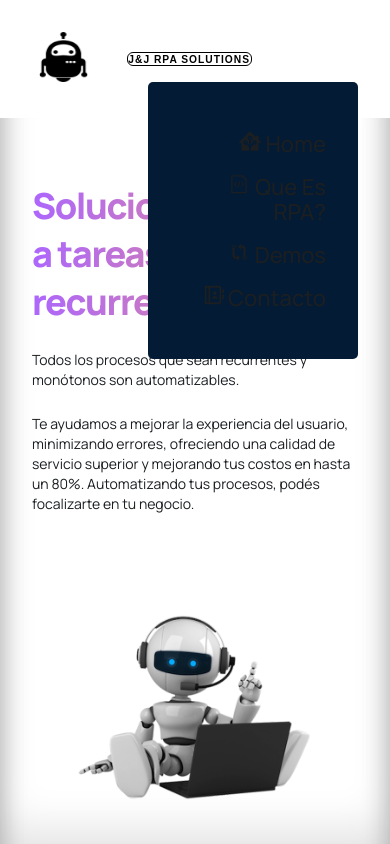
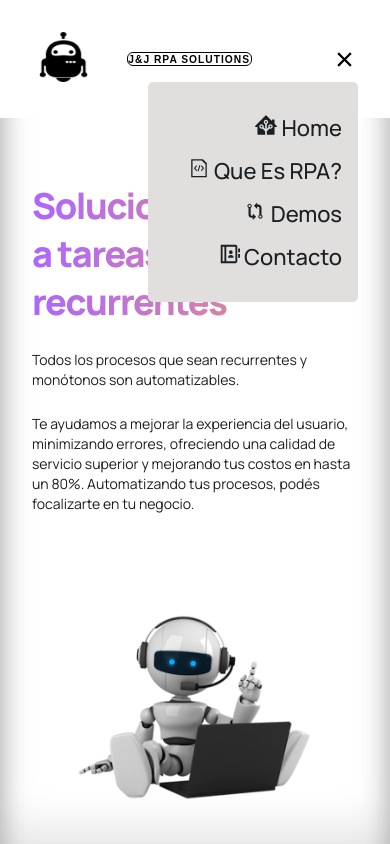
Before and after one commit to jonathanvolker/AtomationsWebPage-FrontendApp, a React (Create React App) app: page / in a window 390 px wide. Both pictures are taken after a click on the icon 344 px from the left and 59 px from the top of the page. Shown: the top 844 px of the page. Built offline with nearby package versions, Linux system fonts and the light colour scheme.

Commit message:
ultimos retoques

```diff
--- a/src/components/home/Home.jsx
+++ b/src/components/home/Home.jsx
@@ -18,7 +18,7 @@ export default function Home() {
             <WhatrpaAutomations />
             <Feature />
             <Possibility />
-            <Blog/>
+
             <Footer />
         </>
     )
--- a/src/components/navbar/Navbar.jsx
+++ b/src/components/navbar/Navbar.jsx
@@ -36,8 +36,8 @@ const Navbar = () => {
             </div>
             <div className="rpaAutomations__navbar-menu">
                 {toggleMenu ?
-                (<RiCloseLine color="#fff" size={27} onClick={() => setToggleMenu(false)} />) :
-                (<RiMenu3Line color="#fff" size={27} onClick={() => setToggleMenu(true)} />)}
+                (<RiCloseLine color="#000" size={27} onClick={() => setToggleMenu(false)} />) :
+                (<RiMenu3Line color="#000" size={27} onClick={() => setToggleMenu(true)} />)}
 
                 {toggleMenu && (
                     <div className="rpaAutomations__navbar-menu_container scale-up-center">
--- a/src/components/navbar/navbar.css
+++ b/src/components/navbar/navbar.css
@@ -94,10 +94,10 @@
     align-items: flex-end;
     flex-direction: column;
     text-align: end;
-    background: var(--color-footer);
-    padding: 2rem;
+    background: rgb(225, 222, 222);
+    padding: 1rem;
     position: absolute;
-    top: 40px;
+    top: 20px;
     right: 0;
     margin-top: 1rem;
     min-width: 210px;
@@ -120,6 +120,7 @@
 
     .rpaAutomations__navbar-menu {
         display: flex;
+        color:white;
     }
     .rpaAutomations__navbar-title {
         font-size: 0.8rem;
--- a/src/containers/footer/footer.css
+++ b/src/containers/footer/footer.css
@@ -217,7 +217,7 @@
   color: #000;
 }
 
-@media screen and (max-width: 850px) {
+@media screen and (max-width: 820px) {
   .rpaAutomations__footer-heading h1 {
     font-size: 44px;
     line-height: 50px;
@@ -225,7 +225,7 @@
 
 }
 
-@media screen and (max-width: 550px) {
+@media screen and (max-width: 750px) {
   .rpaAutomations__footer-heading h1 {
     font-size: 34px;
     line-height: 42px;
@@ -241,27 +241,25 @@
   }
   .rpaAutomations__footer-img-form{
     display: flex;
-    flex-direction: column;
+
     justify-content: center;
     align-items: center;
   }
   .rpaAutomations__footer-img-form img{
-    width: 100px;
-    height: 100px;
-    margin: 0 40px;
+    display: none;
   }
   .rpaAutomations__footer-form form{
     display: flex;
     flex-direction: column;
     align-items: stretch;
     align-items: center;
-    background: var(--color-bg);
+    background: rgb(225, 222, 222);
     box-shadow: rgba(0, 0, 0, 0.17) 0px -23px 25px 0px inset, rgba(0, 0, 0, 0.15) 0px -36px 30px 0px inset, rgba(0, 0, 0, 0.1) 0px -79px 40px 0px inset, rgba(0, 0, 0, 0.06) 0px 2px 1px, rgba(0, 0, 0, 0.09) 0px 4px 2px, rgba(0, 0, 0, 0.09) 0px 8px 4px, rgba(0, 0, 0, 0.09) 0px 16px 8px, rgba(0, 0, 0, 0.09) 0px 32px 16px;
     font-family: var(--font-family);
     font-weight: 800;
     font-size: 15px;
-    color:#fff;
-    padding: 6rem;
+    color:#000;
+    padding: 4rem;
     width: 100%;
     height: 100%;
   }
@@ -271,7 +269,7 @@
   }
 }
 
-@media screen and (max-width: 400px) {
+@media screen and (max-width: 420px) {
   .rpaAutomations__footer-heading h1 {
     font-size: 27px;
     line-height: 38px;
@@ -283,22 +281,21 @@
     align-items: center;
   }
   .rpaAutomations__footer-img-form img{
-    width: 100px;
-    height: 100px;
-    margin: 0 40px;
+    width: 140px;
+    height: 140px;
   }
   .rpaAutomations__footer-form form{
     display: flex;
     flex-direction: column;
     align-items: stretch;
     align-items: center;
-    background: var(--color-bg);
+    background:  rgb(225, 222, 222);
     box-shadow: rgba(0, 0, 0, 0.17) 0px -23px 25px 0px inset, rgba(0, 0, 0, 0.15) 0px -36px 30px 0px inset, rgba(0, 0, 0, 0.1) 0px -79px 40px 0px inset, rgba(0, 0, 0, 0.06) 0px 2px 1px, rgba(0, 0, 0, 0.09) 0px 4px 2px, rgba(0, 0, 0, 0.09) 0px 8px 4px, rgba(0, 0, 0, 0.09) 0px 16px 8px, rgba(0, 0, 0, 0.09) 0px 32px 16px;
     font-family: var(--font-family);
     font-weight: 800;
     font-size: 15px;
-    color:#fff;
-    padding: 6rem;
+    color:#000;
+    padding: 1rem;
     width: 100%;
     height: 100%;
   }
```
